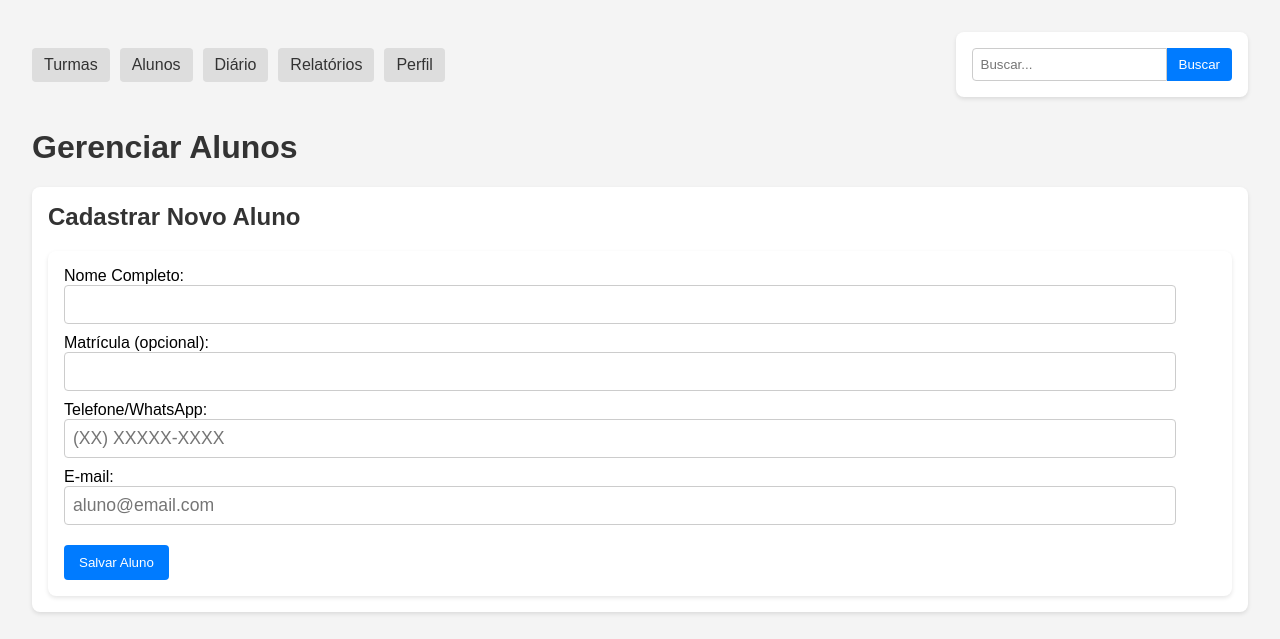
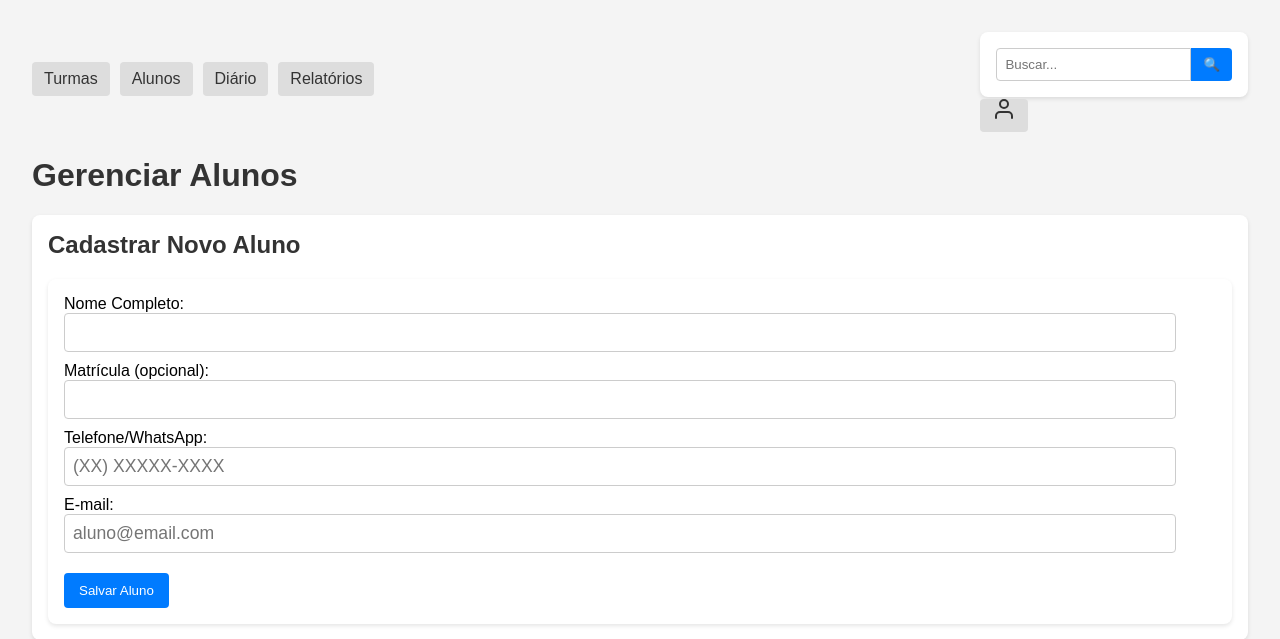
Before and after one commit to MestreUDK/ClasseApp, a Flask app: page /alunos in a window 1280 px wide. Shown: the top 639 px of the page. Run offline with Flask 3, Linux system fonts and the light colour scheme; a user stored in the database is signed in; data that the repository does not hold is empty.

Commit message:
Atualizar o base.html

```diff
--- a/templates/base.html
+++ b/templates/base.html
@@ -7,13 +7,9 @@
     <title>{% block title %}Classe App{% endblock %}</title>
 
     <link rel="stylesheet" href="{{ url_for('static', filename='styles.css') }}">
-
     <link rel="manifest" href="{{ url_for('static', filename='manifest.json') }}">
-
     <meta name="theme-color" content="#007bff">
-
     <link rel="apple-touch-icon" href="{{ url_for('static', filename='icon/icon-192.png') }}">
-
 </head>
 <body>
 
@@ -23,12 +19,22 @@
             <a href="/alunos">Alunos</a>
             <a href="/diario">Diário</a>
             <a href="/relatorios">Relatórios</a>
-            <a href="/perfil">Perfil</a> </div>
-        <form action="/search" method="GET">
-            <input type="search" name="q" placeholder="Buscar..."
-                   value="{{ query if query else '' }}" required>
-            <button type="submit">Buscar</button>
-        </form>
+        </div>
+
+        <div class="nav-right">
+            <form action="/search" method="GET">
+                <input type="search" name="q" placeholder="Buscar..."
+                       value="{{ query if query else '' }}" required>
+                <button type="submit">🔍</button>
+            </form>
+
+            <a href="/perfil" class="btn-perfil-icon" title="Meu Perfil">
+                <svg xmlns="http://www.w3.org/2000/svg" width="24" height="24" viewBox="0 0 24 24" fill="none" stroke="currentColor" stroke-width="2" stroke-linecap="round" stroke-linejoin="round">
+                    <path d="M20 21v-2a4 4 0 0 0-4-4H8a4 4 0 0 0-4 4v2"></path>
+                    <circle cx="12" cy="7" r="4"></circle>
+                </svg>
+            </a>
+        </div>
     </nav>
 
     <main>
@@ -38,17 +44,11 @@
     {% block scripts %}{% endblock %}
 
     <script>
-        // Verifica se o navegador suporta Service Workers
         if ('serviceWorker' in navigator) {
             window.addEventListener('load', () => {
-                // Registra o nosso arquivo sw.js
                 navigator.serviceWorker.register('/sw.js')
-                    .then((registration) => {
-                        console.log('Service Worker registrado com sucesso:', registration);
-                    })
-                    .catch((error) => {
-                        console.error('Falha ao registrar Service Worker:', error);
-                    });
+                    .then((registration) => console.log('Service Worker registrado'))
+                    .catch((error) => console.error('Falha no SW:', error));
             });
         }
     </script>
```
